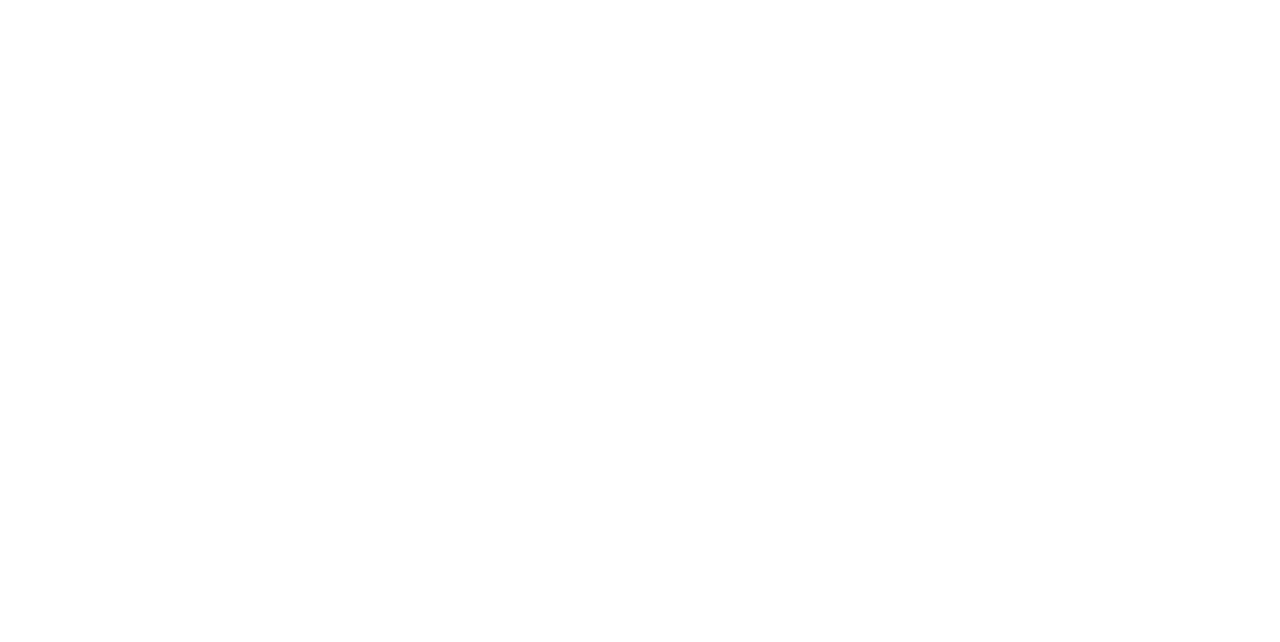
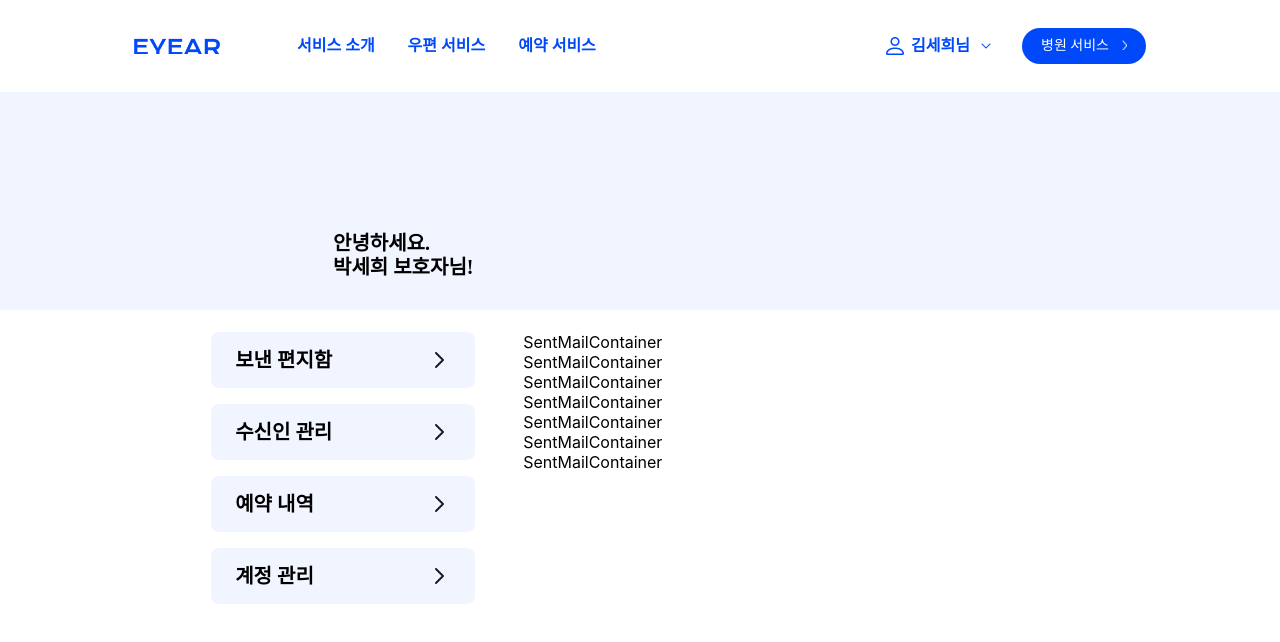
Before and after one commit to eyear22/type_eyear_frontend, a React (Create React App) app: page /sentMail in a window 1280 px wide. Before the commit this address had no page. Shown: the top 642 px of the page. Built offline with nearby package versions, Linux system fonts and the light colour scheme.

Commit message:
[FEAT] 마이페이지 레이아웃 생성

```diff
--- a/src/App.tsx
+++ b/src/App.tsx
@@ -1,6 +1,7 @@
 import { BrowserRouter, Route, Routes } from 'react-router-dom';
 import MailPage from './pages/MailPage';
 import MainPage from './pages/MainPage';
+import SentMailPage from './pages/SentMailPage';
 import UserPage from './pages/UserPage';
 
 const App = () => (
@@ -9,6 +10,7 @@ const App = () => (
       <Route path="/" element={<MainPage />} />
       <Route path="/mail" element={<MailPage />} />
       <Route path="/user" element={<UserPage />} />
+      <Route path="/sentMail" element={<SentMailPage />} />
     </Routes>
   </BrowserRouter>
 );
--- a/src/common/Header.tsx
+++ b/src/common/Header.tsx
@@ -35,7 +35,9 @@ const Header = () => {
               <img src={dropdown} alt="" className="dropdown" />
               {dropdownOpen && (
                 <DropDownWrap>
-                  <li>보낸 우편함</li>
+                  <li>
+                    <StyledLink to="/sentMail">보낸 우편함</StyledLink>
+                  </li>
                   <li>예약 내역</li>
                   <li className="logout">로그아웃</li>
                 </DropDownWrap>
@@ -153,7 +155,7 @@ const LoginUserWrap = styled.div<{ open: boolean }>`
   img {
     width: 18px;
     height: 18px;
-    margin-right: 4px;
+    margin-right: 7px;
   }
   span {
     font-family: 'Pretendard';
--- /dev/null
+++ b/src/components/SentMail/SentMailContainer.tsx
@@ -0,0 +1,19 @@
+import MyPageLayout from '../../layout/MyPageLayout';
+
+const SentMailContainer = () => {
+  return (
+    <>
+      <MyPageLayout>
+        <div>SentMailContainer</div>
+        <div>SentMailContainer</div>
+        <div>SentMailContainer</div>
+        <div>SentMailContainer</div>
+        <div>SentMailContainer</div>
+        <div>SentMailContainer</div>
+        <div>SentMailContainer</div>
+      </MyPageLayout>
+    </>
+  );
+};
+
+export default SentMailContainer;
--- /dev/null
+++ b/src/layout/MyPageLayout.tsx
@@ -0,0 +1,99 @@
+import styled from 'styled-components';
+const ArrowBlack = process.env.PUBLIC_URL + '/img/mypage_arrow_black.png';
+
+type MyPageLayoutType = {
+  children: React.ReactNode;
+};
+
+const MyPageLayout: React.FC<MyPageLayoutType> = ({ children }) => {
+  return (
+    <>
+      <Banner>
+        <div className="title">{'안녕하세요.\n박세희 보호자님!'}</div>
+      </Banner>
+      <Container>
+        <SideMenu>
+          <li>
+            보낸 편지함
+            <img src={ArrowBlack} alt="" />
+          </li>
+          <li>
+            수신인 관리
+            <img src={ArrowBlack} alt="" />
+          </li>
+          <li>
+            예약 내역
+            <img src={ArrowBlack} alt="" />
+          </li>
+          <li>
+            계정 관리
+            <img src={ArrowBlack} alt="" />
+          </li>
+        </SideMenu>
+        <Content>{children}</Content>
+      </Container>
+    </>
+  );
+};
+
+const Banner = styled.div`
+  display: flex;
+  height: 310px;
+  background: #f1f5ff;
+  .title {
+    margin-top: 231px;
+    margin-left: 333px;
+    white-space: pre;
+    font-family: 'Pretendard';
+    font-style: normal;
+    font-weight: 600;
+    font-size: 20px;
+    line-height: 120%;
+    color: #000000;
+  }
+`;
+
+const Container = styled.div`
+  display: flex;
+  width: 67%;
+  max-width: 1400px;
+  margin: 0 auto;
+  margin-top: 22px;
+`;
+
+const SideMenu = styled.ul`
+  display: flex;
+  flex-direction: column;
+  justify-content: start;
+  align-items: flex-start;
+  padding: 0;
+  margin: 0;
+  margin-right: 48px;
+  width: 264px;
+  list-style: none;
+  li {
+    width: 100%;
+    background: #f1f5ff;
+    border-radius: 8px;
+    height: 56px;
+    padding: 16px 24px;
+    box-sizing: border-box;
+    margin-bottom: 16px;
+    font-family: 'Pretendard';
+    font-style: normal;
+    font-weight: 600;
+    font-size: 20px;
+    line-height: 120%;
+    color: #000000;
+    display: flex;
+    img {
+      width: 24px;
+      height: 24px;
+      margin-left: auto;
+    }
+  }
+`;
+
+const Content = styled.div``;
+
+export default MyPageLayout;
--- /dev/null
+++ b/src/pages/SentMailPage.tsx
@@ -0,0 +1,13 @@
+import Header from '../common/Header';
+import SentMailContainer from '../components/SentMail/SentMailContainer';
+
+const SentMailPage = () => {
+  return (
+    <>
+      <Header />
+      <SentMailContainer />
+    </>
+  );
+};
+
+export default SentMailPage;
```
Also changed, not shown: public/img/mypage_arrow_black.png (added).
